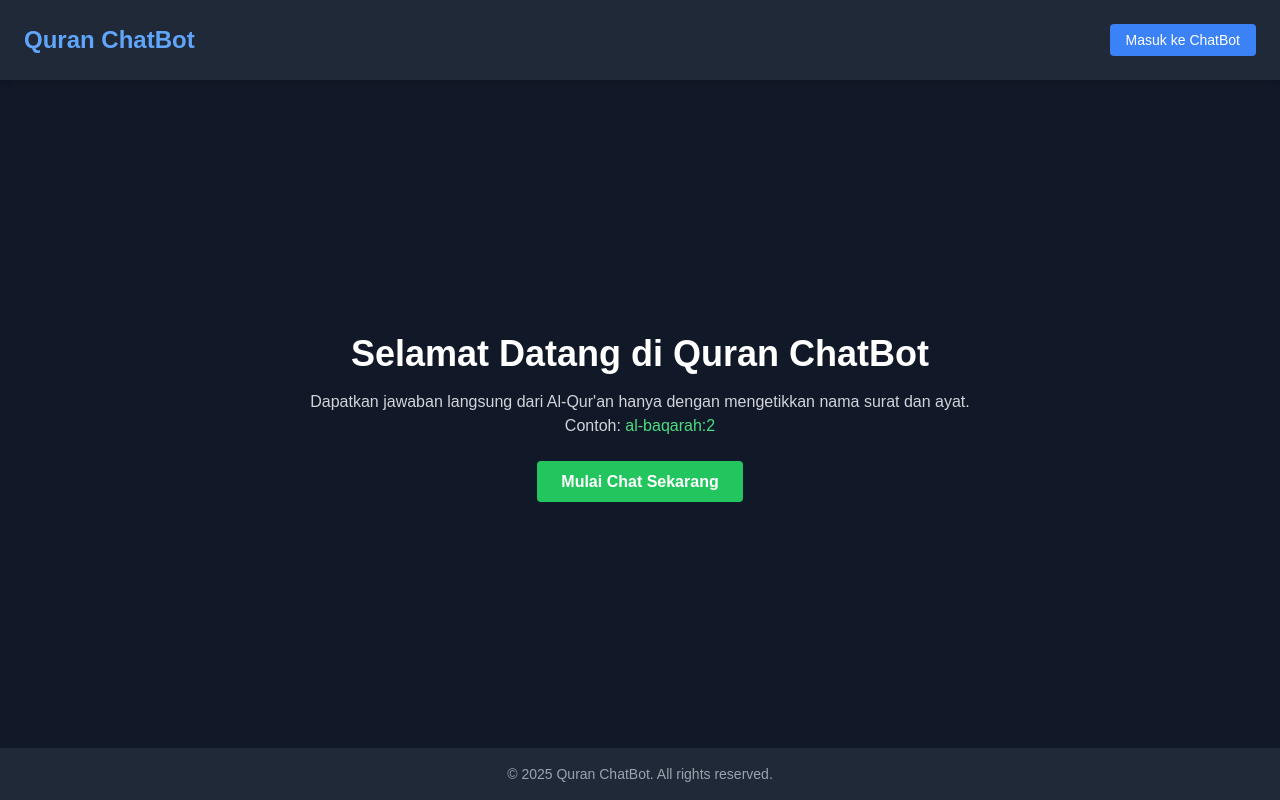
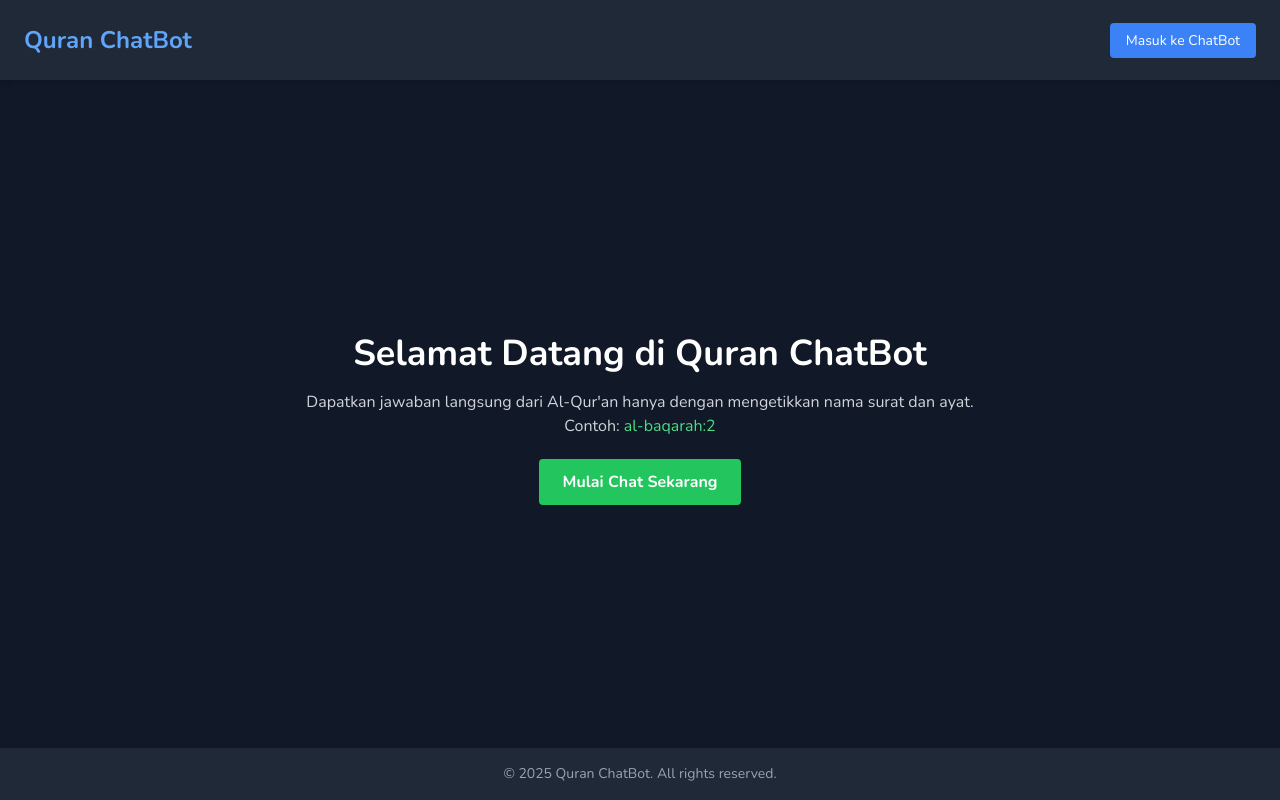
Before and after one commit to LeebSite/quran-bot, a PHP site: page / in a window 1280 px wide. Run offline with PHP 8.4, Linux system fonts and the light colour scheme; some libraries are stand-ins or nearby versions.

Commit message:
fixing index

```diff
--- a/index.php
+++ b/index.php
@@ -4,7 +4,11 @@
   <meta charset="UTF-8">
   <meta name="viewport" content="width=device-width, initial-scale=1.0">
   <title>Quran ChatBot | Home</title>
-    <link rel="stylesheet" href="styles.css">
+  <script src="https://cdn.tailwindcss.com"></script>
+  <link href="https://fonts.googleapis.com/css2?family=Amiri:wght@400;700&family=Montserrat:wght@400;700&display=swap" rel="stylesheet">
+  <link href="https://fonts.googleapis.com/css2?family=Amiri:wght@400;700&family=Nunito:wght@400;700&display=swap" rel="stylesheet">
+  <link rel="stylesheet" href="styles.css">
+  <link rel="icon" type="image/png" href="src/icon-quran-bot.png">
   <script src="https://cdn.tailwindcss.com"></script>
 </head>
 <body class="bg-gray-900 text-white min-h-screen flex flex-col">
```
